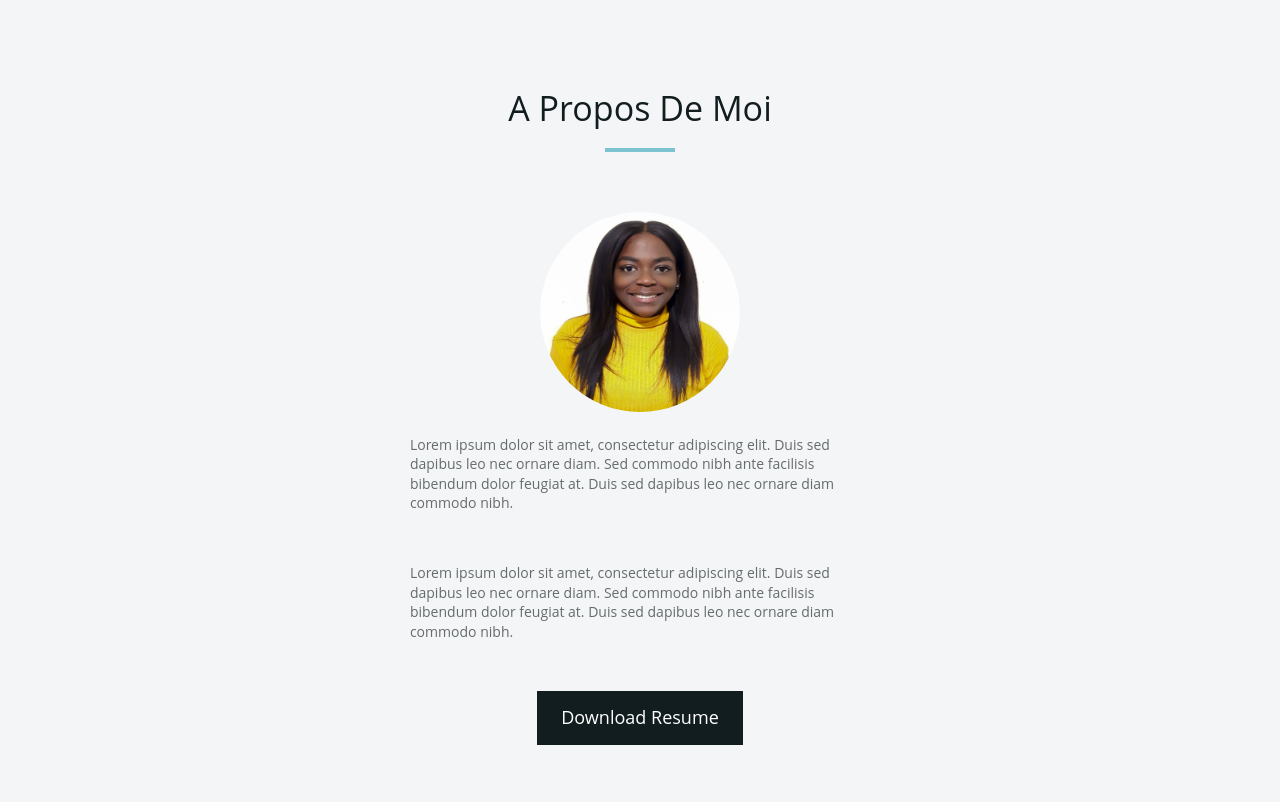
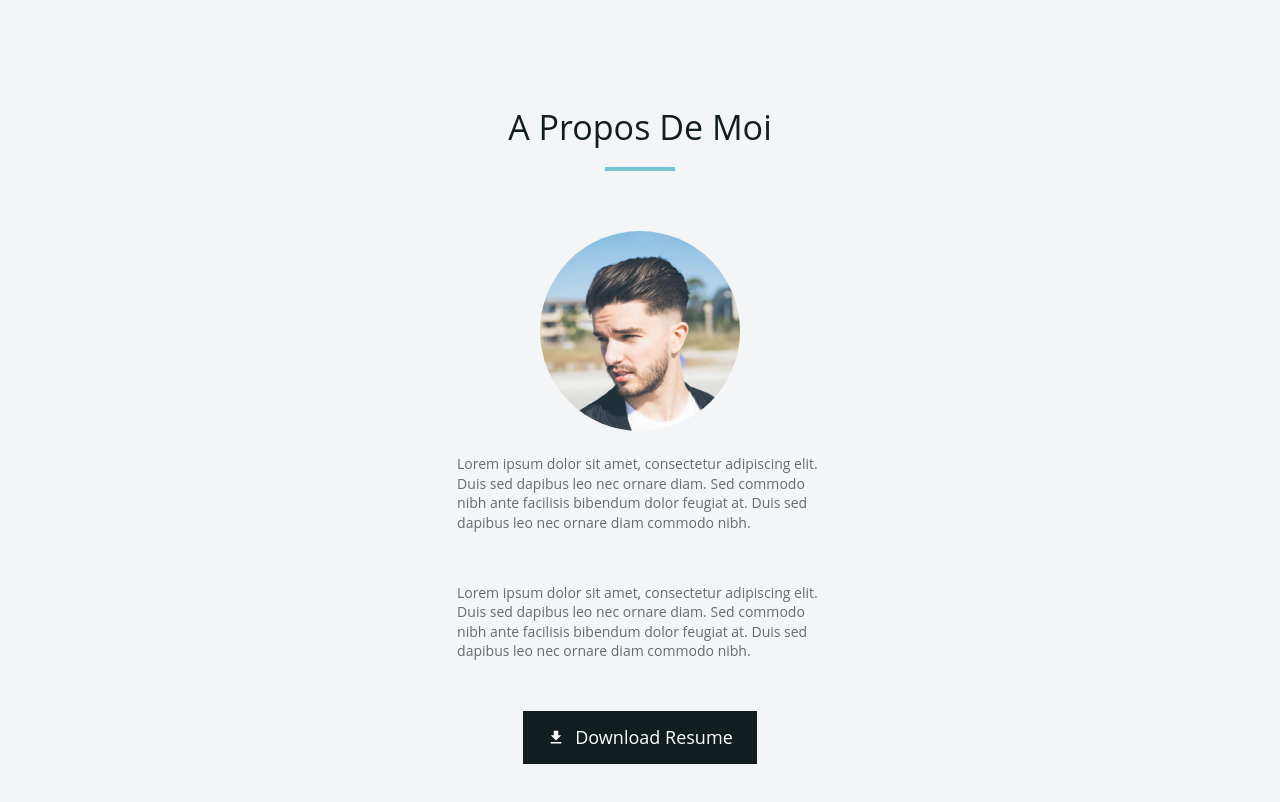
Before and after one commit to TracyZUMBU/Portfolio, a website: page index.html in a window 1280 px wide. Shown: the part 802-1604 px from the top of the page. Drawn offline with Linux system fonts and the light colour scheme.

Commit message:
added download icon

```diff
--- a/index.html
+++ b/index.html
@@ -45,12 +45,17 @@
                     <hr class="hr hr--blue">
                 </div>
                 <div class="about__photo-box">
-                    <img src="./img/me.jpg" alt="photo of tracy" class="about__photo">
+                    <img src="./img/me2.jpg" alt="photo of tracy" class="about__photo">
                 </div>
                 <div class="about__text">
                     <p>Lorem ipsum dolor sit amet, consectetur adipiscing elit. Duis sed dapibus leo nec ornare diam. Sed commodo nibh ante facilisis bibendum dolor feugiat at. Duis sed dapibus leo nec ornare diam commodo nibh.</p>
                     <p>Lorem ipsum dolor sit amet, consectetur adipiscing elit. Duis sed dapibus leo nec ornare diam. Sed commodo nibh ante facilisis bibendum dolor feugiat at. Duis sed dapibus leo nec ornare diam commodo nibh.</p>
-                    <p><a href="" class="btn btn--primary ">Download Resume</a></p>
+                    <p>
+                        <a href="" class="btn btn--primary ">
+                            <img src="./img/download-icon.svg" alt="icon of downloading" class="about__icon">
+                            Download Resume
+                        </a>
+                    </p>
                 </div>
             </div>
         </div>
--- a/sass/base/_base.scss
+++ b/sass/base/_base.scss
@@ -51,8 +51,8 @@ ul {
 }
 
 .container {
-    margin-left:25rem;
-    margin-right:25rem ;
+    margin-left:33rem;
+    margin-right:33rem ;
 
 }
 
--- a/sass/layout/_aboutMe.scss
+++ b/sass/layout/_aboutMe.scss
@@ -29,6 +29,13 @@
         p {
             margin-top: 2rem;
             margin-bottom: 3rem;
+            & :last-child {
+                display: flex;
+            }
         }
     }
+
+    &__icon {
+        margin-right: 1rem;
+    }
 }
--- a/sass/layout/_intro.scss
+++ b/sass/layout/_intro.scss
@@ -1,6 +1,6 @@
 .intro {
     position: absolute;
-    top: 46%;
+    top: 40%;
     text-align: left;
 
     h1 {
@@ -15,7 +15,7 @@
     .job_name {
         font-size: 2.2rem;
         margin-top: 1rem;
-        margin-bottom: 5rem;
+        margin-bottom: 4rem;
     }
 
 }
```
Also changed, not shown: css/style.css, img/download-icon.svg (added), img/me2.jpg (added).
